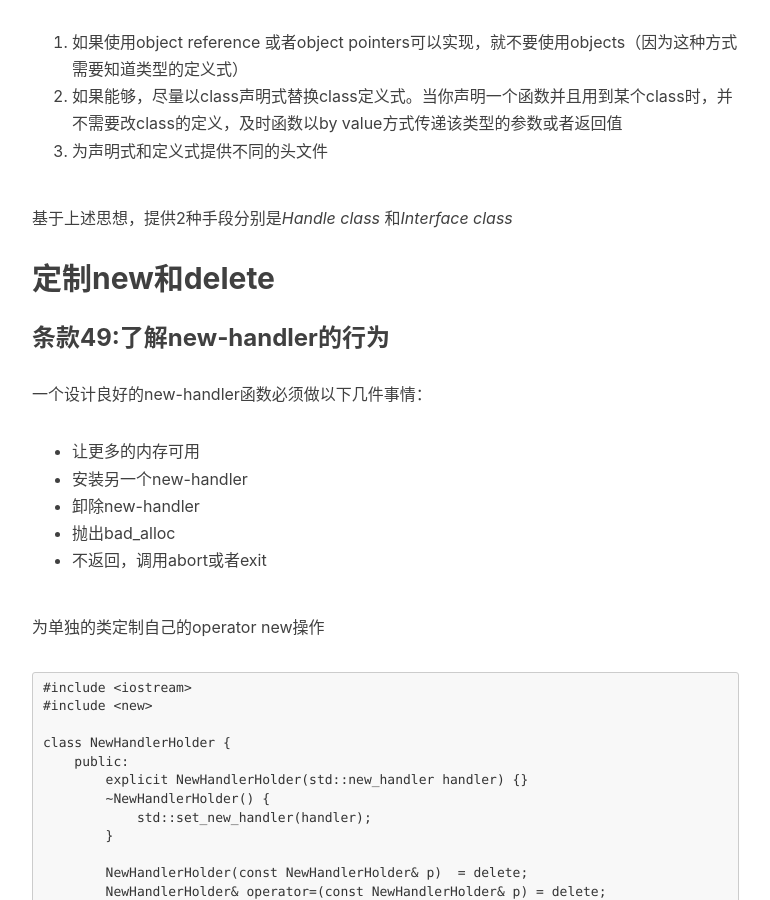
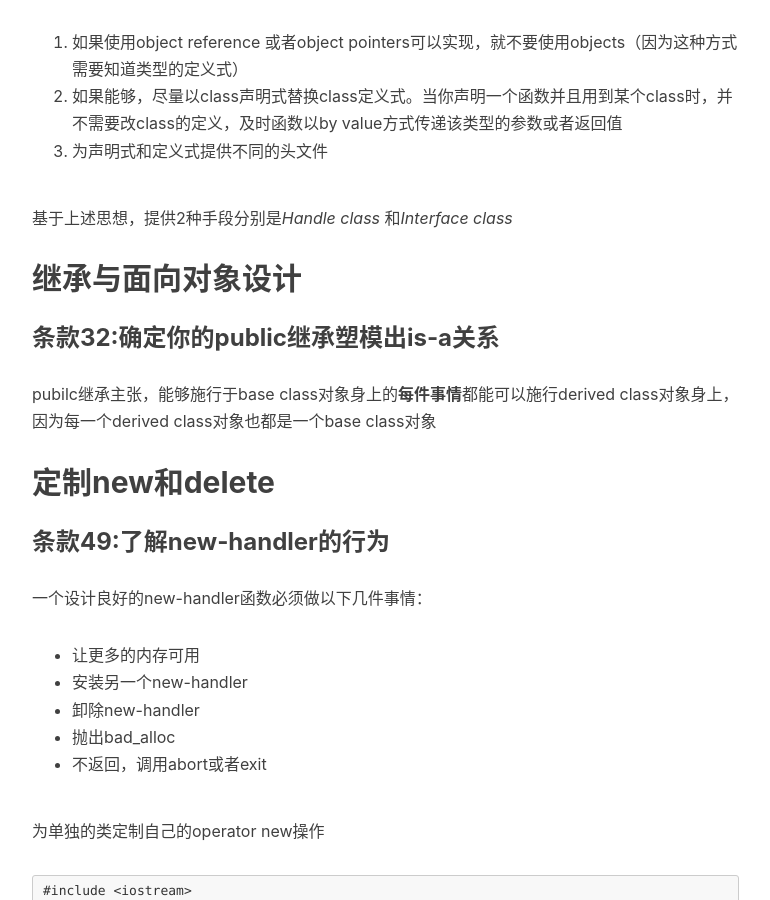
Before and after one commit to Stephan14/Stephan14.github.io, a Jekyll site: the page built from _posts/2022-12-10-effective-c++-reading-note.markdown, in a window 1280 px wide and 900 px high, scrolled down 8025 px. Shown: the whole window, without its empty margins (233-1003 px from the left). Built offline with Jekyll 4.4.1, drawn with Linux system fonts in a browser that asks for light colours; nearby versions of some CDN libraries; comment, search, counter and statistics services are not loaded.

Commit message:
确定你的public继承塑模出is-a关系

```diff
--- a/_posts/2022-12-10-effective-c++-reading-note.markdown
+++ b/_posts/2022-12-10-effective-c++-reading-note.markdown
@@ -235,6 +235,13 @@ inline是将“对此函数的每一个调用”都以函数本体替换，这
 
 基于上述思想，提供2种手段分别是*Handle class* 和*Interface class*
 
+## 继承与面向对象设计
+
+### 条款32:确定你的public继承塑模出is-a关系
+
+pubilc继承主张，能够施行于base class对象身上的**每件事情**都能可以施行derived class对象身上，因为每一个derived class对象也都是一个base class对象
+
+
 ## 定制new和delete
 
 ### 条款49:了解new-handler的行为
```
